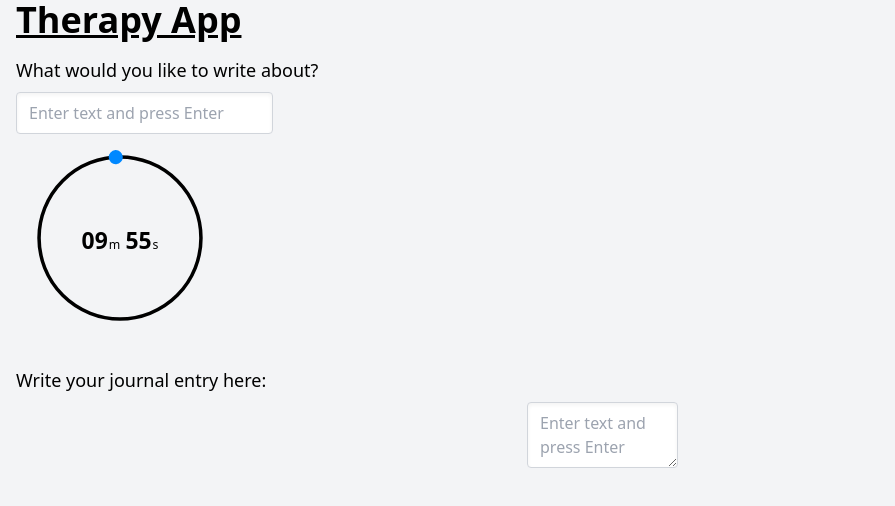
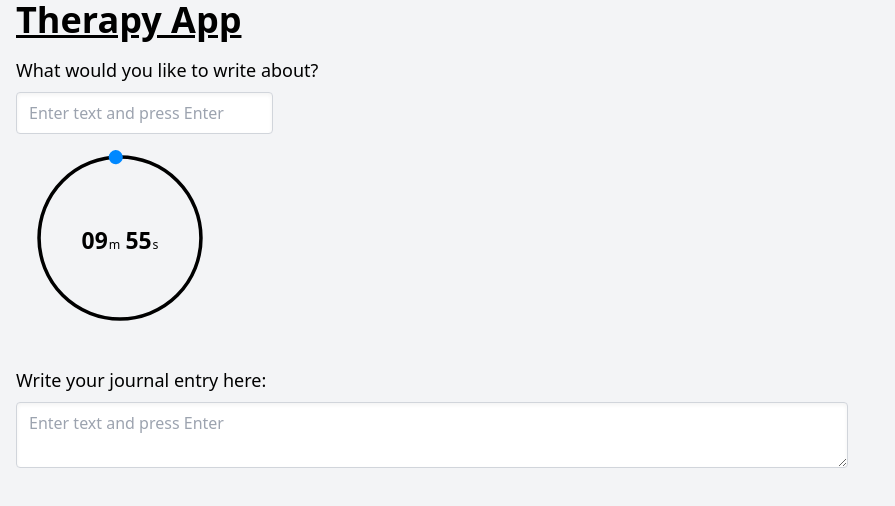
Before and after one commit to Luan-vP/ai_journal, a SvelteKit app in the folder frontend/: page / in a window 1280 px wide. Shown: the top 506 px of the page, without its empty margins (0-895 px from the left). Built offline with nearby package versions, Linux system fonts and the light colour scheme.

Commit message:
Move JournalEntry prompting text to JournalEntry.svelte

```diff
--- a/frontend/src/routes/+page.svelte
+++ b/frontend/src/routes/+page.svelte
@@ -22,8 +22,6 @@
         {/if}
     </div>
 
-    <p class="text-lg mb-2 justify-center">Write your journal entry here:</p>
-
     <div class="mb-4 justify-center">
         <JournallingEntry />
     </div>
--- a/frontend/src/routes/JournallingEntry.svelte
+++ b/frontend/src/routes/JournallingEntry.svelte
@@ -32,8 +32,11 @@
     }
 </script>
 
-<div class="flex justify-center">
+<div class="flex-col justify-center">
   {#if !therapeutic_insight}
+  <div>
+    <p class="text-lg mb-2 justify-center">Write your journal entry here:</p>
+  </div>
   <div>
     <textarea class="w-2/3 px-3 py-2 border border-gray-300 rounded shadow-inner" bind:value={inputText} on:keydown={handleKeydown} on:input={autoResize} placeholder="Enter text and press Enter" />
   </div>
```
